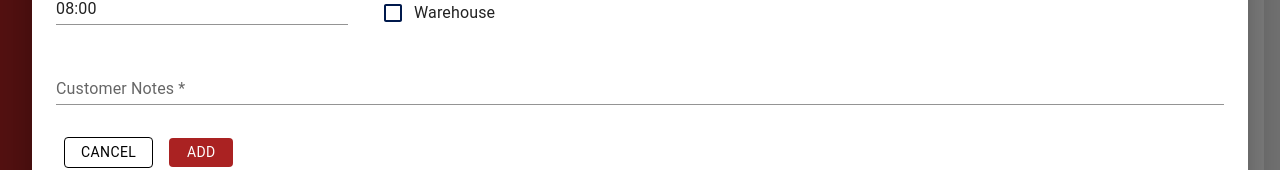
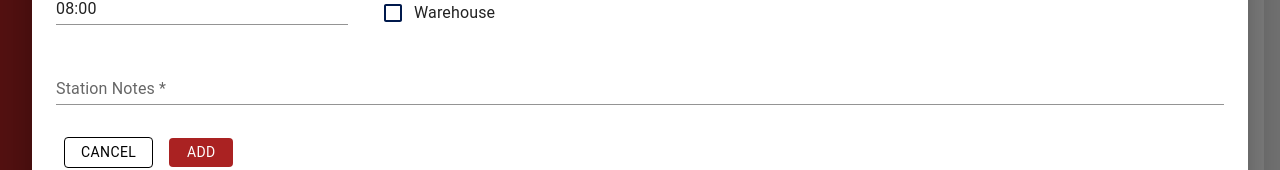
Before and after one commit to RM-Trucking/RM-Trucking, a React (Vite) app in the folder frontend/: page /app/maintenance/customer-maintenance/customer-view in a window 1280 px wide. Both pictures are taken after typing "Sample", "Sample", "Sample", "Sample", "Sample", "Sample" into the empty fields and a click on the button "Add Station". Shown: the part 984-1154 px from the top of the page. Built offline with nearby package versions, Linux system fonts and the light colour scheme.

Commit message:
updated customer notes to station notes

```diff
--- a/frontend/src/sections/customer/SharedStationDetails.jsx
+++ b/frontend/src/sections/customer/SharedStationDetails.jsx
@@ -43,7 +43,7 @@ export default function SharedStationDetails({ type, handleCloseConfirm, selecte
             hours: '08:00',
             warehouse: false,
             warehouseDetails: '',
-            customerNotes: '',
+            stationNotes: '',
         }
     });
 
@@ -259,12 +259,12 @@ export default function SharedStationDetails({ type, handleCloseConfirm, selecte
 
                     {/* customer notes */}
                     <Controller
-                        name="customerNotes"
+                        name="stationNotes"
                         control={control}
                         rules={{ required: true }}
                         render={({ field, fieldState: { error } }) => (
-                            <StyledTextField variant="standard" {...field} fullWidth label="Customer Notes *" error={!!error}
-                                helperText={error ? 'Customer notes is required' : ''} />
+                            <StyledTextField variant="standard" {...field} fullWidth label="Station Notes *" error={!!error}
+                                helperText={error ? 'Station notes is required' : ''} />
                         )}
                     />
                 </Stack>
```
